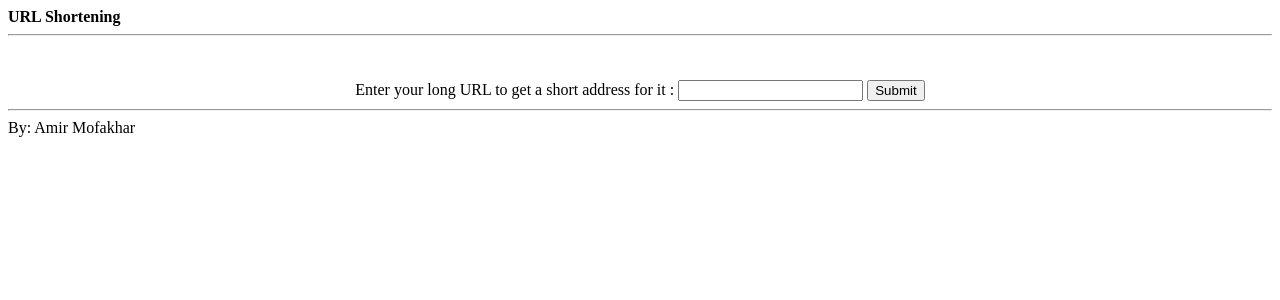
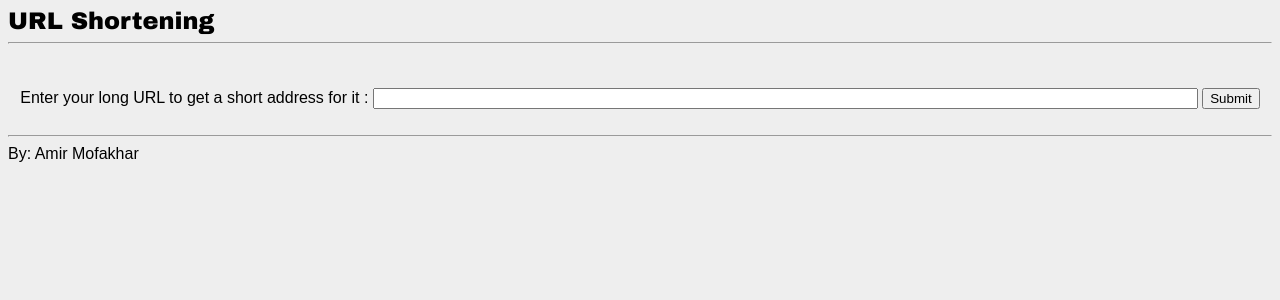
Before and after one commit to pangan/fake_keystone, a Flask app: page / in a window 1280 px wide. Shown: the top 300 px of the page. Run offline with Flask 2, Linux system fonts and the light colour scheme.

Commit message:
added css file

```diff
--- a/src/app/_settings.py
+++ b/src/app/_settings.py
@@ -5,7 +5,7 @@ Author: Amir Mofakhar <pangan@gmail.com>
 """
 
 SERVER_BASE_ADDRESS = 'http://localhost'
-SERVER_PORT = 80
+SERVER_PORT = 8085
 SHORT_ADDRESS_LIFE_TIME_IN_SECOND = 10000
 DATABASE = 'sqlite:///url_shortening.db'
 SHORT_ADDRESS_LENGTH = 4
--- /dev/null
+++ b/src/app/static/style.css
@@ -0,0 +1,5 @@
+body { font-family: "Arial"; background: #eee; }
+.title {
+    font-family: "Arial Black";
+    font-size: x-large;
+}
--- a/src/app/templates/header.html
+++ b/src/app/templates/header.html
@@ -2,10 +2,11 @@
 <html lang="en">
 <head>
     <meta charset="UTF-8">
+    <link rel= "stylesheet" type= "text/css" href= "{{ url_for('static',filename='style.css') }}">
     <title>Title</title>
 </head>
 <body>
-<b>URL Shortening</b>
+<div class="title">URL Shortening</div>
 <hr>
 </body>
 </html>
--- a/src/app/templates/index.html
+++ b/src/app/templates/index.html
@@ -2,6 +2,7 @@
 <html lang="en">
 <head>
     <meta charset="UTF-8">
+
     <title>URL Shortening</title>
 </head>
 <body>
@@ -11,9 +12,10 @@
 <div style="text-align: center;">
 <form method="POST" action="get_short_url">
     Enter your long URL to get a short address for it :
-    <input type="url" name="long_url">
+    <input type="url" name="long_url" size="100">
     <input type="submit">
 </form>
+    <br>
 </div>
 {% include 'footer.html' %}
 </body>
--- a/src/app/templates/short_address.html
+++ b/src/app/templates/short_address.html
@@ -11,6 +11,7 @@
 <div style="text-align: center;">
     You can use this short address instead : <a href="{{short_url}}">{{url_root}}/{{short_url}}</a>
 </div>
+<br>
 {% include 'footer.html' %}
 </body>
 </html>
```
